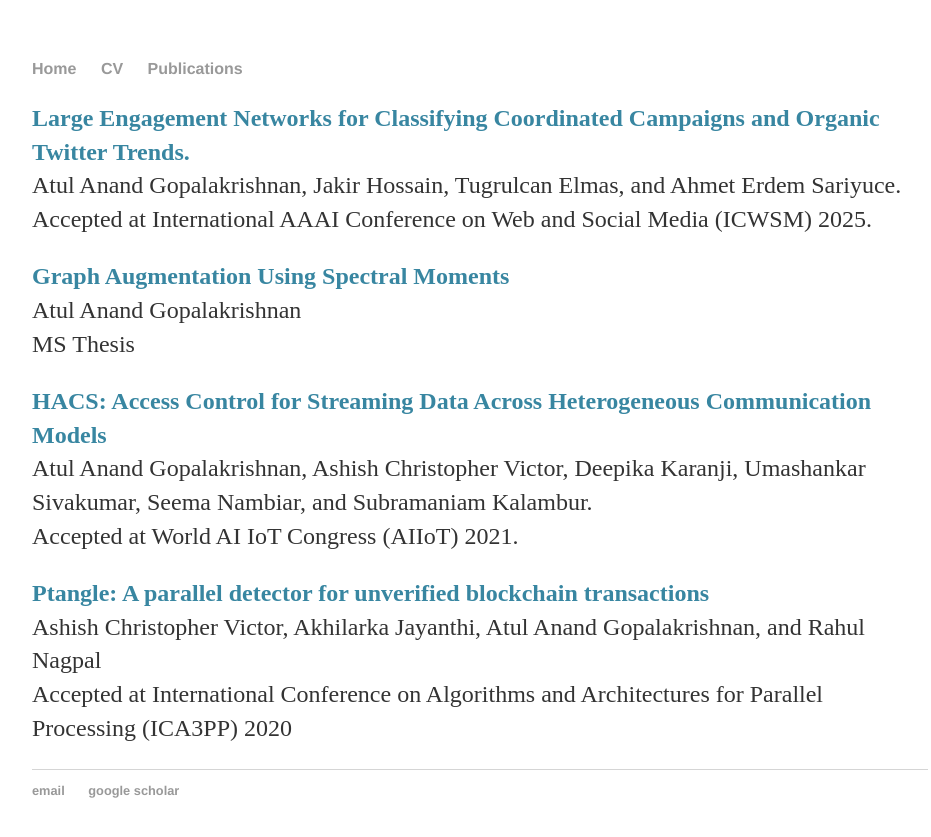
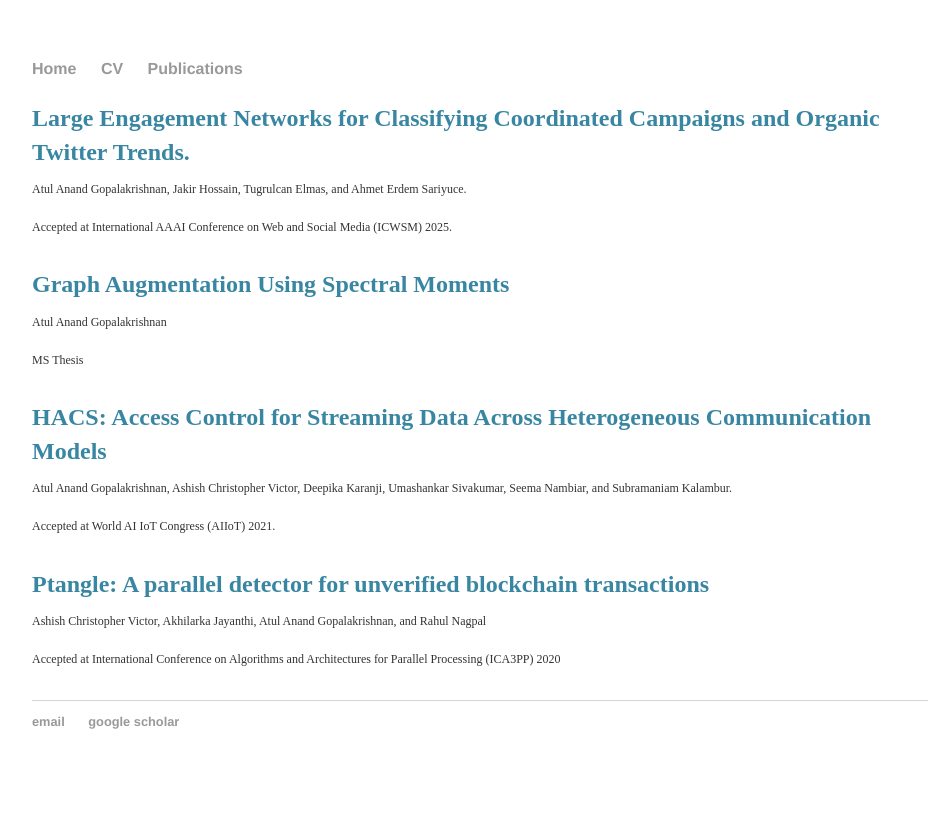
Before and after one commit to atul1234anand/atul1234anand.github.io, a Jekyll site: the page built from publications/index.html, in a window 1280 px wide. Shown: the top 837 px of the page, without its empty margins (160-1091 px from the left). Built offline with Jekyll 4.4.1, drawn with Linux system fonts in a browser that asks for light colours.

Commit message:
Update index.html

```diff
--- a/publications/index.html
+++ b/publications/index.html
@@ -8,31 +8,39 @@ title: Publications
         <a href = "https://arxiv.org/abs/2503.00599" style="color:#3886a1;">
 	<strong>Large Engagement Networks for Classifying Coordinated Campaigns and Organic Twitter Trends.</strong>
 	</a> <br>
+	<span style="font-size: 12px;">
 	Atul Anand Gopalakrishnan, Jakir Hossain, Tugrulcan Elmas, and Ahmet Erdem Sariyuce. <br>
 	Accepted at International AAAI Conference on Web and Social Media (ICWSM) 2025.
+	</span>
 	</p>
 
 	<p>
         <a href = "https://surface.syr.edu/cgi/viewcontent.cgi?article=1702&context=thesis" style="color:#3886a1;">
 	<strong>Graph Augmentation Using Spectral Moments</strong>
 	</a> <br>
+	<span style="font-size: 12px;">
 	Atul Anand Gopalakrishnan <br>
 	MS Thesis
+	</span>
 	</p>
 
 	<p>
         <a href = "https://ieeexplore.ieee.org/abstract/document/9454185" style="color:#3886a1;">
 	<strong>HACS: Access Control for Streaming Data Across Heterogeneous Communication Models</strong>
 	</a> <br>
+	<span style="font-size: 12px;">
 	Atul Anand Gopalakrishnan, Ashish Christopher Victor, Deepika Karanji, Umashankar Sivakumar, Seema Nambiar, and Subramaniam Kalambur. <br>
 	Accepted at World AI IoT Congress (AIIoT) 2021.
+	<span>
 	</p>
 
 	<p>
         <a href = "https://ieeexplore.ieee.org/abstract/document/9454185" style="color:#3886a1;">
 	<strong>Ptangle: A parallel detector for unverified blockchain transactions</strong>
 	</a> <br>
+	<span style="font-size: 12px;">
 	Ashish Christopher Victor, Akhilarka Jayanthi, Atul Anand Gopalakrishnan, and Rahul Nagpal <br>
 	Accepted at International Conference on Algorithms and Architectures for Parallel Processing (ICA3PP) 2020
+	</span>
 	</p>
 </div>
```
